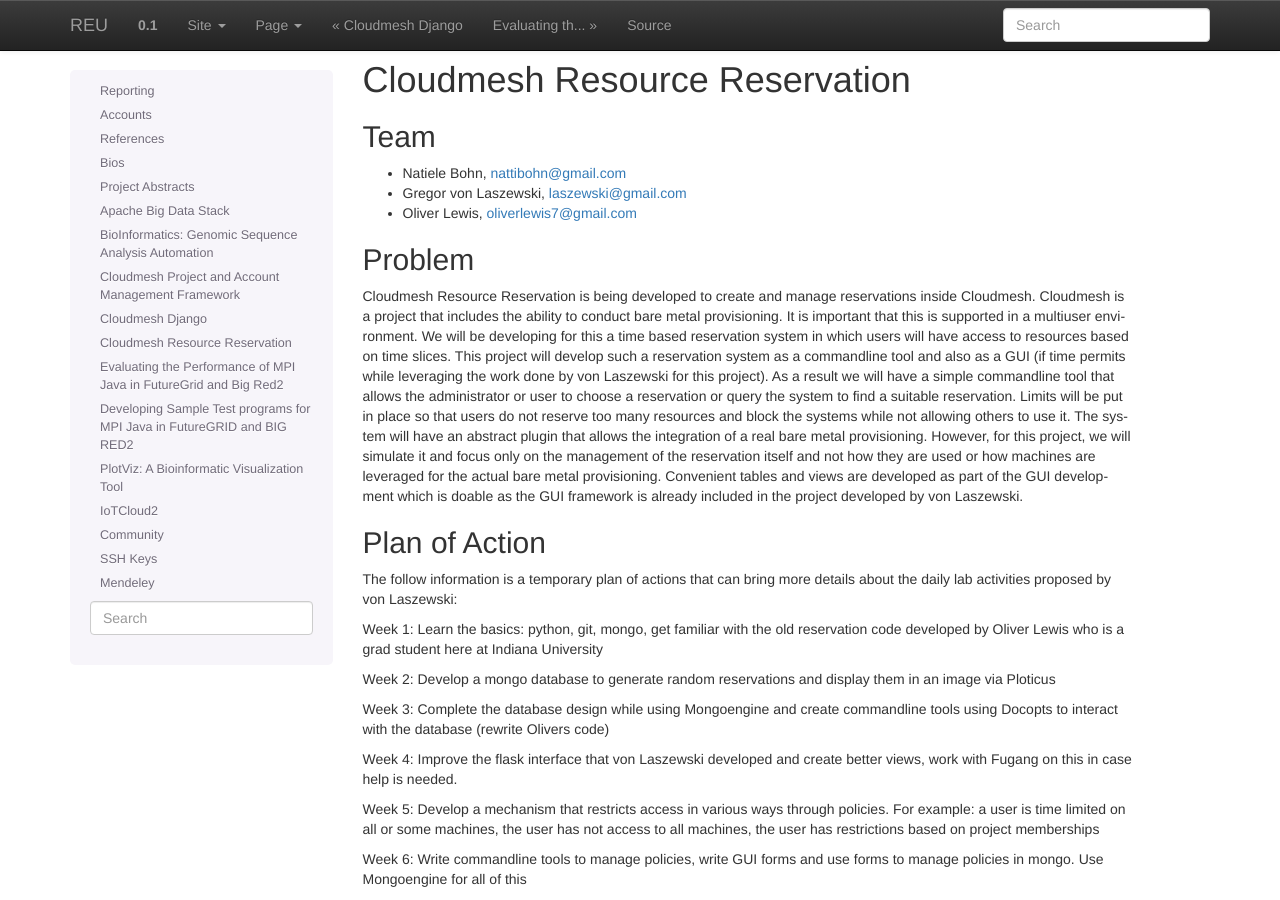
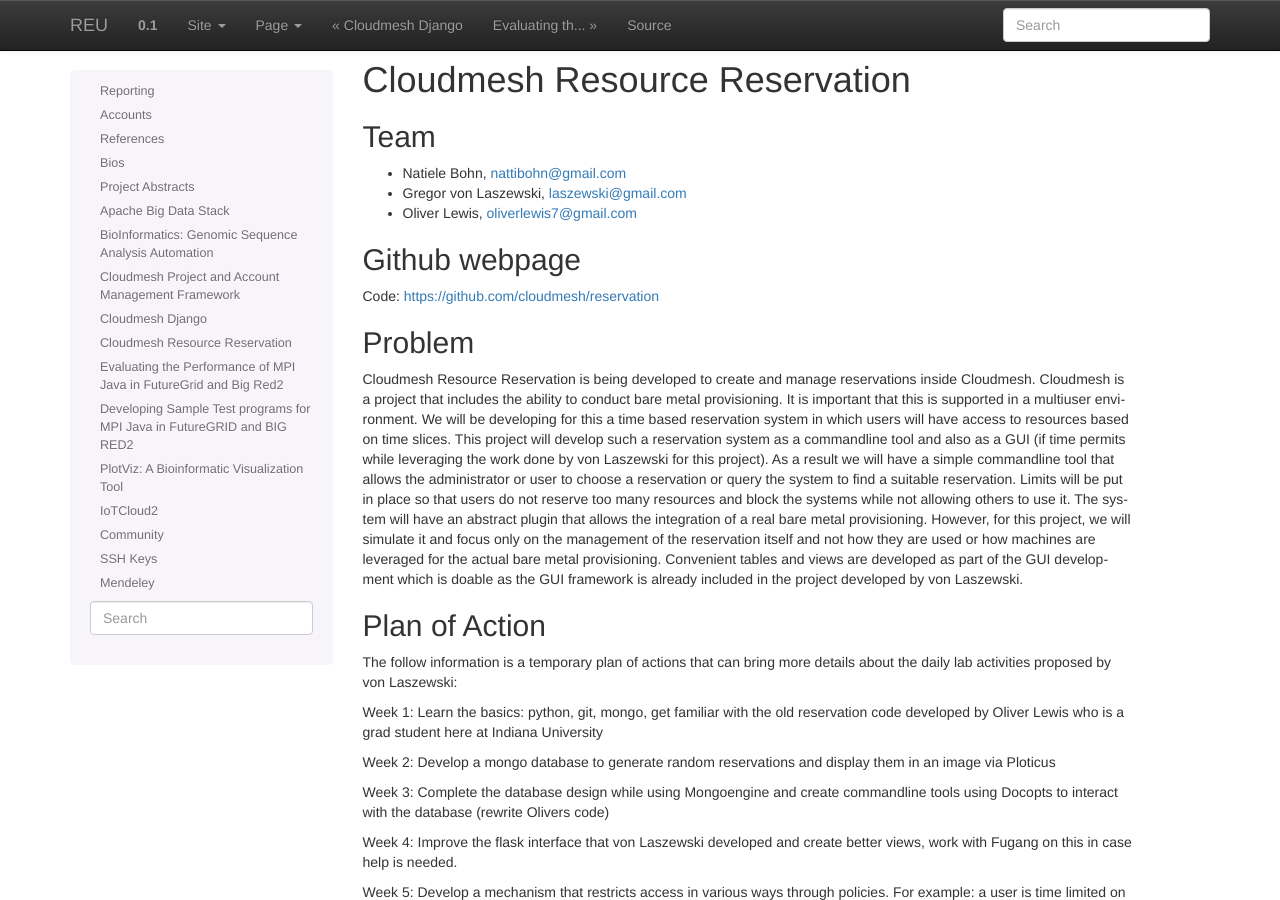
Before and after one commit to cloudmesh-project/reu-2014, a Sphinx documentation site: the page built from doc/source/projects/cm_reservation.rst, in a window 1280 px wide and 900 px high. Built offline with Sphinx 7.4.7, drawn with Linux system fonts in a browser that asks for light colours.

Commit message:
Add github link

```diff
--- a/doc/source/projects/cm_reservation.rst
+++ b/doc/source/projects/cm_reservation.rst
@@ -8,6 +8,10 @@
 * Gregor von Laszewski, laszewski@gmail.com
 * Oliver Lewis, oliverlewis7@gmail.com
 
+Github webpage
+----------------------------------------------------------------------
+
+Code: https://github.com/cloudmesh/reservation
 
 Problem
 ----------------------------------------------------------------------
```
